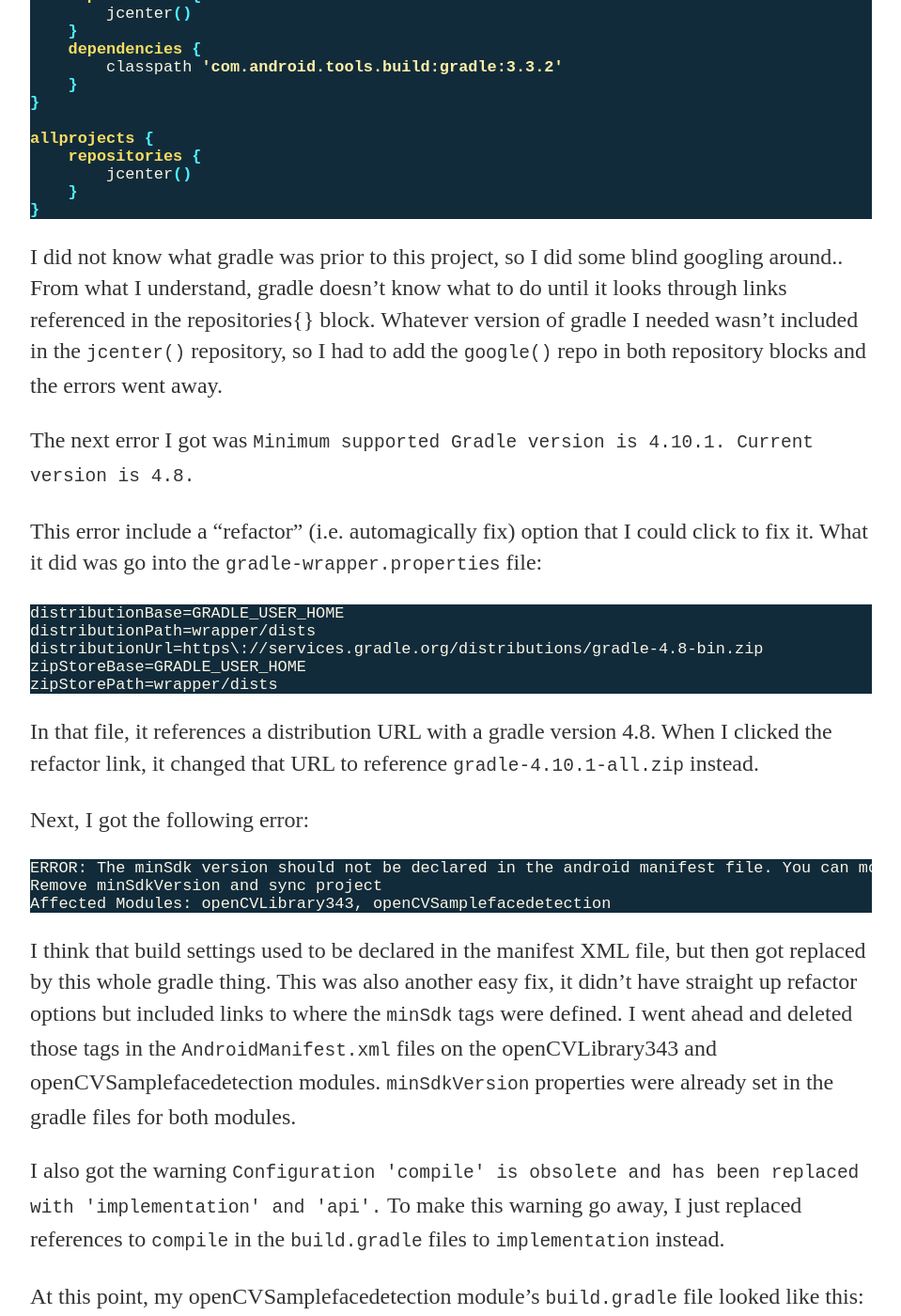
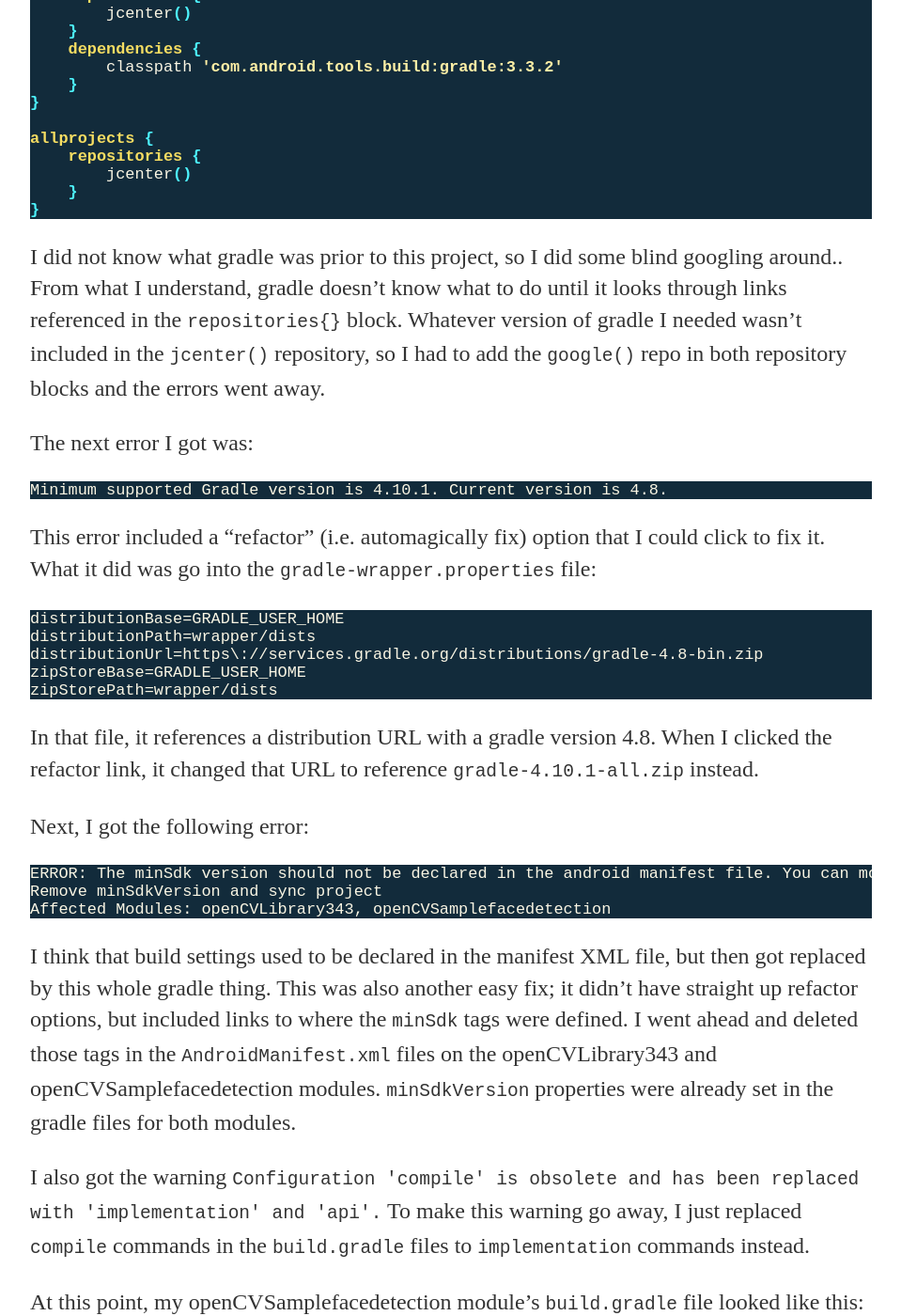
Before and after one commit to ckhordiasma/xoid, a Jekyll site: the page built from _posts/2019-04-14-android-studio-with-openCV.md, in a window 1280 px wide and 1400 px high, scrolled down 1075 px. Shown: the whole window at 94% size, without its empty margins (160-1119 px from the left). Built offline with Jekyll 4.4.1, drawn with Linux system fonts in a browser that asks for light colours; some of the changed text lies outside the part shown.

Commit message:
spell check and other minor revisions on April 2019 blog post

````diff
--- a/_posts/2019-04-14-android-studio-with-openCV.md
+++ b/_posts/2019-04-14-android-studio-with-openCV.md
@@ -36,11 +36,15 @@
 }
 ```
 
-I did not know what gradle was prior to this project, so I did some blind googling around.. From what I understand, gradle doesn't know what to do until it looks through links referenced in the repositories{} block. Whatever version of gradle I needed wasn't included in the `jcenter()` repository, so I had to add the `google()` repo in both repository blocks and the errors went away.
+I did not know what gradle was prior to this project, so I did some blind googling around.. From what I understand, gradle doesn't know what to do until it looks through links referenced in the `repositories{}` block. Whatever version of gradle I needed wasn't included in the `jcenter()` repository, so I had to add the `google()` repo in both repository blocks and the errors went away.
 
-The next error I got was `Minimum supported Gradle version is 4.10.1. Current version is 4.8.`
+The next error I got was:
 
-This error include a "refactor" (i.e. automagically fix) option that I could click to fix it. What it did was go into the `gradle-wrapper.properties` file:
+```
+Minimum supported Gradle version is 4.10.1. Current version is 4.8.
+```
+
+This error included a "refactor" (i.e. automagically fix) option that I could click to fix it. What it did was go into the `gradle-wrapper.properties` file:
 
 ```
 distributionBase=GRADLE_USER_HOME
@@ -60,9 +64,9 @@
 Affected Modules: openCVLibrary343, openCVSamplefacedetection
 ```
 
-I think that build settings used to be declared in the manifest XML file, but then got replaced by this whole gradle thing. This was also another easy fix, it didn't have straight up refactor options but included links to where the `minSdk` tags were defined. I went ahead and deleted those tags in the `AndroidManifest.xml` files on the openCVLibrary343 and openCVSamplefacedetection modules. `minSdkVersion` properties were already set in the gradle files for both modules.
+I think that build settings used to be declared in the manifest XML file, but then got replaced by this whole gradle thing. This was also another easy fix; it didn't have straight up refactor options, but included links to where the `minSdk` tags were defined. I went ahead and deleted those tags in the `AndroidManifest.xml` files on the openCVLibrary343 and openCVSamplefacedetection modules. `minSdkVersion` properties were already set in the gradle files for both modules.
 
-I also got the warning `Configuration 'compile' is obsolete and has been replaced with 'implementation' and 'api'.` To make this warning go away, I just replaced references to `compile` in the `build.gradle` files to `implementation` instead.
+I also got the warning `Configuration 'compile' is obsolete and has been replaced with 'implementation' and 'api'.` To make this warning go away, I just replaced `compile` commands in the `build.gradle` files to `implementation` commands instead.
 
 At this point, my openCVSamplefacedetection module's `build.gradle` file looked like this:
 
````
Also changed, not shown: other parts of _posts/2019-04-14-android-studio-with-openCV.md (+1 -1 lines).
